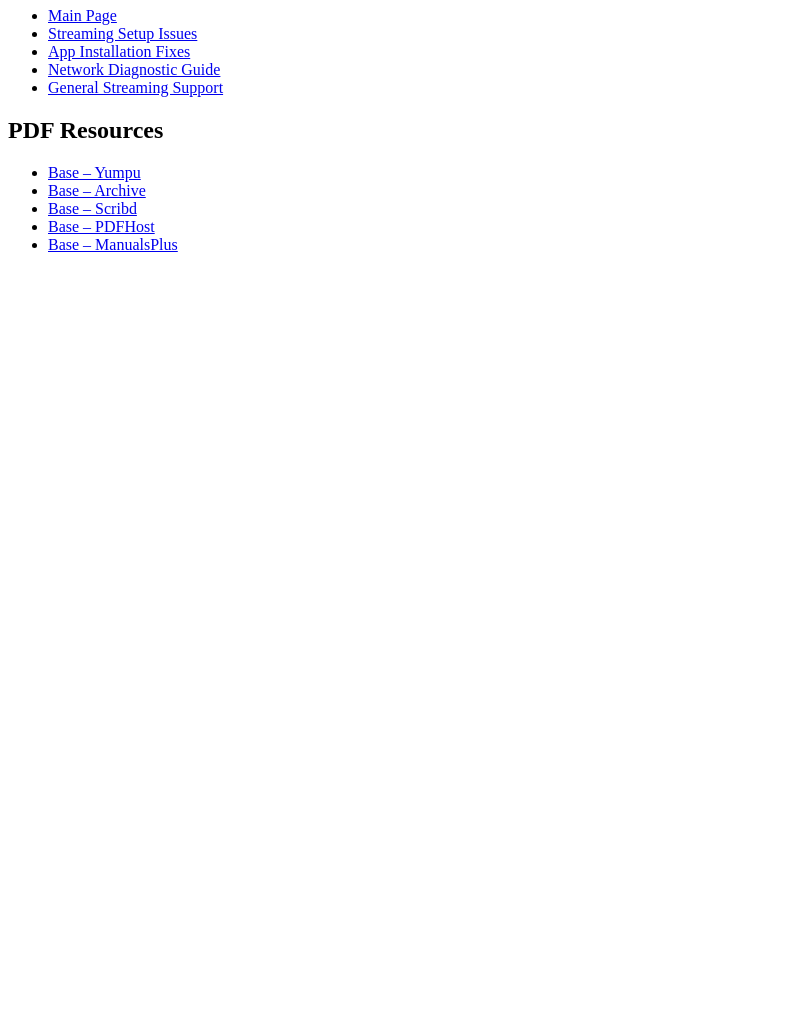
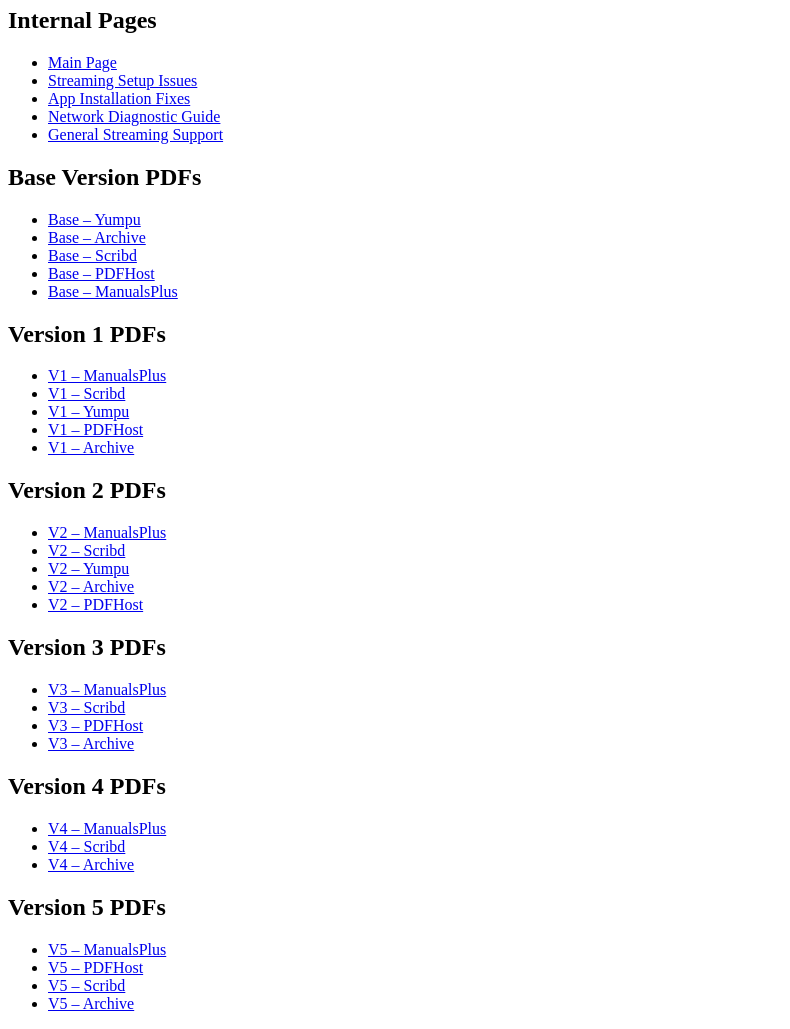
Before and after one commit to DigitalMediaPlatformSupport/DigitalMediaPlatformSupport.github.io, a plain HTML site: page sitemap.html in a window 1280 px wide. Shown: the part 73-1102 px from the top of the page, without its empty margins (0-790 px from the left). Before the commit the page ends 800 px from the top, so only its background shows below. Drawn offline with Linux system fonts and the light colour scheme.

Commit message:
Update sitemap.html

```diff
--- a/sitemap.html
+++ b/sitemap.html
@@ -2,10 +2,12 @@
 <html lang="en">
 <head>
 <meta charset="UTF-8">
-<title>HTML Sitemap – Streaming Support Docs</title>
+<title>HTML Sitemap – Streaming Support Guides</title>
 </head>
 <body>
-<h1>HTML Sitemap</h1>
+<h1>Streaming Support Documentation – HTML Sitemap</h1>
+
+<h2>Internal Pages</h2>
 <ul>
   <li><a href="https://digitalmediaplatformsupport.github.io/">Main Page</a></li>
   <li><a href="https://digitalmediaplatformsupport.github.io/streaming-setup-issues/">Streaming Setup Issues</a></li>
@@ -14,15 +16,54 @@
   <li><a href="https://digitalmediaplatformsupport.github.io/general-streaming-support/">General Streaming Support</a></li>
 </ul>
 
-<h2>PDF Resources</h2>
+<h2>Base Version PDFs</h2>
 <ul>
   <li><a href="https://www.yumpu.com/en/document/view/70859999/peacock-tv-app-installation-support-manual-app-2025">Base – Yumpu</a></li>
   <li><a href="https://archive.org/details/peacock-tv-app-installation-support-manual-app-2025/page/n1/mode/2up">Base – Archive</a></li>
   <li><a href="https://www.scribd.com/document/950741308/Peacock-TV-App-Installation-Support-Manual-APP-2025">Base – Scribd</a></li>
   <li><a href="https://pdfhost.io/v/DyXdEZSdhN_Peacock-TV-App-Installation-Support-Manual-APP-2025">Base – PDFHost</a></li>
   <li><a href="https://manuals.plus/upload/shared/04effbe843f4c48bcf639e57d2a61b24f9007bd7d6cc47c588a94cfa2d5d6c80">Base – ManualsPlus</a></li>
+</ul>
 
-  <!-- Add all V1–V5 links here exactly the same way -->
+<h2>Version 1 PDFs</h2>
+<ul>
+  <li><a href="https://manuals.plus/upload/shared/662f8939b111080aa56e1d8fae9dd43c50fdd45fd0acff78c8a4fc86203de357">V1 – ManualsPlus</a></li>
+  <li><a href="https://www.scribd.com/document/950797252/Peacock-TV-Streaming-App-Installation-Guide-2025-Edition-V1-FINAL">V1 – Scribd</a></li>
+  <li><a href="https://www.yumpu.com/en/document/view/70860651/peacock-tv-streaming-app-installation-guide-2025-edition-v1-final">V1 – Yumpu</a></li>
+  <li><a href="https://pdfhost.io/v/avMXuJdpbd_Peacock-TV-Streaming-App-Installation-Guide-2025-Edition-V1-FINAL">V1 – PDFHost</a></li>
+  <li><a href="https://archive.org/details/peacock-tv-streaming-app-installation-guide-2025-edition-v-1-final">V1 – Archive</a></li>
+</ul>
+
+<h2>Version 2 PDFs</h2>
+<ul>
+  <li><a href="https://manuals.plus/upload/shared/ec0441412273abc4c093b01a344ae1e08363605c023a3d0205c98c2eaca752e7">V2 – ManualsPlus</a></li>
+  <li><a href="https://www.scribd.com/document/951004087/Peacock-TV-Installation-Troubleshooting-Guide-APP-2025-V2-Enhanced-Configuration-Edition">V2 – Scribd</a></li>
+  <li><a href="https://www.yumpu.com/en/document/view/70860996/peacock-tv-installation-troubleshooting-manual-app-2025-v2-enhanced-configuration-guide">V2 – Yumpu</a></li>
+  <li><a href="https://archive.org/details/peacock-tv-installation-troubleshooting-contact-point-manual-app-2025-v-2">V2 – Archive</a></li>
+  <li><a href="https://pdfhost.io/v/MQQPqMFPka_Peacock-TV-Installation-Troubleshooting-ContactPoint-Manual-APP-2025-V2">V2 – PDFHost</a></li>
+</ul>
+
+<h2>Version 3 PDFs</h2>
+<ul>
+  <li><a href="https://manuals.plus/upload/shared/2ba06de72834ceea74294a5e011e3c180c4e08b065b8a4bfe8d04a3200bdd245">V3 – ManualsPlus</a></li>
+  <li><a href="https://www.scribd.com/document/951258167/Peacock-TV-Installation-Troubleshooting-Guide-APP-2025-V3-Diagnostic-Optimization-Edition">V3 – Scribd</a></li>
+  <li><a href="https://pdfhost.io/v/HZERNYXuFv_Peacock-TV-Installation-Troubleshooting-Manual-APP-2025-V3-Diagnostic-Optimization-Edition">V3 – PDFHost</a></li>
+  <li><a href="https://archive.org/details/peacock-tv-installation-troubleshooting-manual-app-2025-v-3-diagnostic-optimization-edition">V3 – Archive</a></li>
+</ul>
+
+<h2>Version 4 PDFs</h2>
+<ul>
+  <li><a href="https://manuals.plus/upload/shared/222b184424238f621f5b81d6b6eb21b3b51ff47593ab5eaf45cfdcd856a2dd18">V4 – ManualsPlus</a></li>
+  <li><a href="https://www.scribd.com/document/951879655/Peacock-TV-Installation-Troubleshooting-Guide-APP-2025-V4-Structured-Integration-Edition">V4 – Scribd</a></li>
+  <li><a href="https://archive.org/details/streaming-application-setup-diagnostic-notes-version-4-2025-release">V4 – Archive</a></li>
+</ul>
+
+<h2>Version 5 PDFs</h2>
+<ul>
+  <li><a href="https://manuals.plus/upload/shared/e24fb398b2a3df67a62a0b4094295d40d3c4d5bd965e65bad9010d5bed3efeb5">V5 – ManualsPlus</a></li>
+  <li><a href="https://pdfhost.io/v/LjPFmMFafC_Peacock_TV_Installation___Troubleshooting_Manual_–_V5_Comprehensive_Service_Assistance_Edition">V5 – PDFHost</a></li>
+  <li><a href="https://www.scribd.com/document/952281513/Peacock-TV-Installation-Troubleshooting-Guide-APP-2025-V5-Comprehensive-Service-Assistance-Edition">V5 – Scribd</a></li>
+  <li><a href="https://archive.org/details/peacock-tv-installation-troubleshooting-manual-app-2025-v-5-comprehensive-service-assistance-edition">V5 – Archive</a></li>
 </ul>
 
 </body>
```
